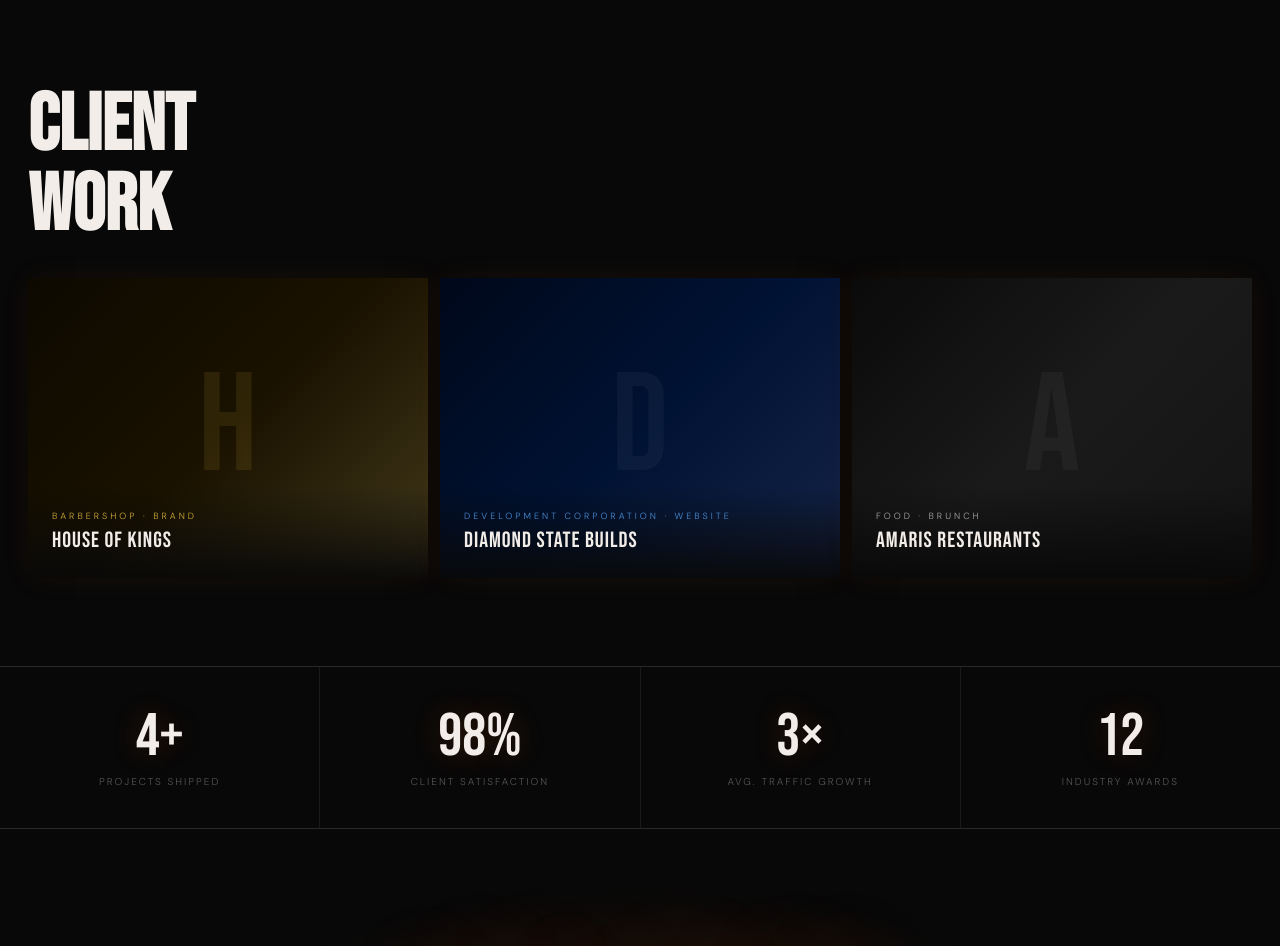
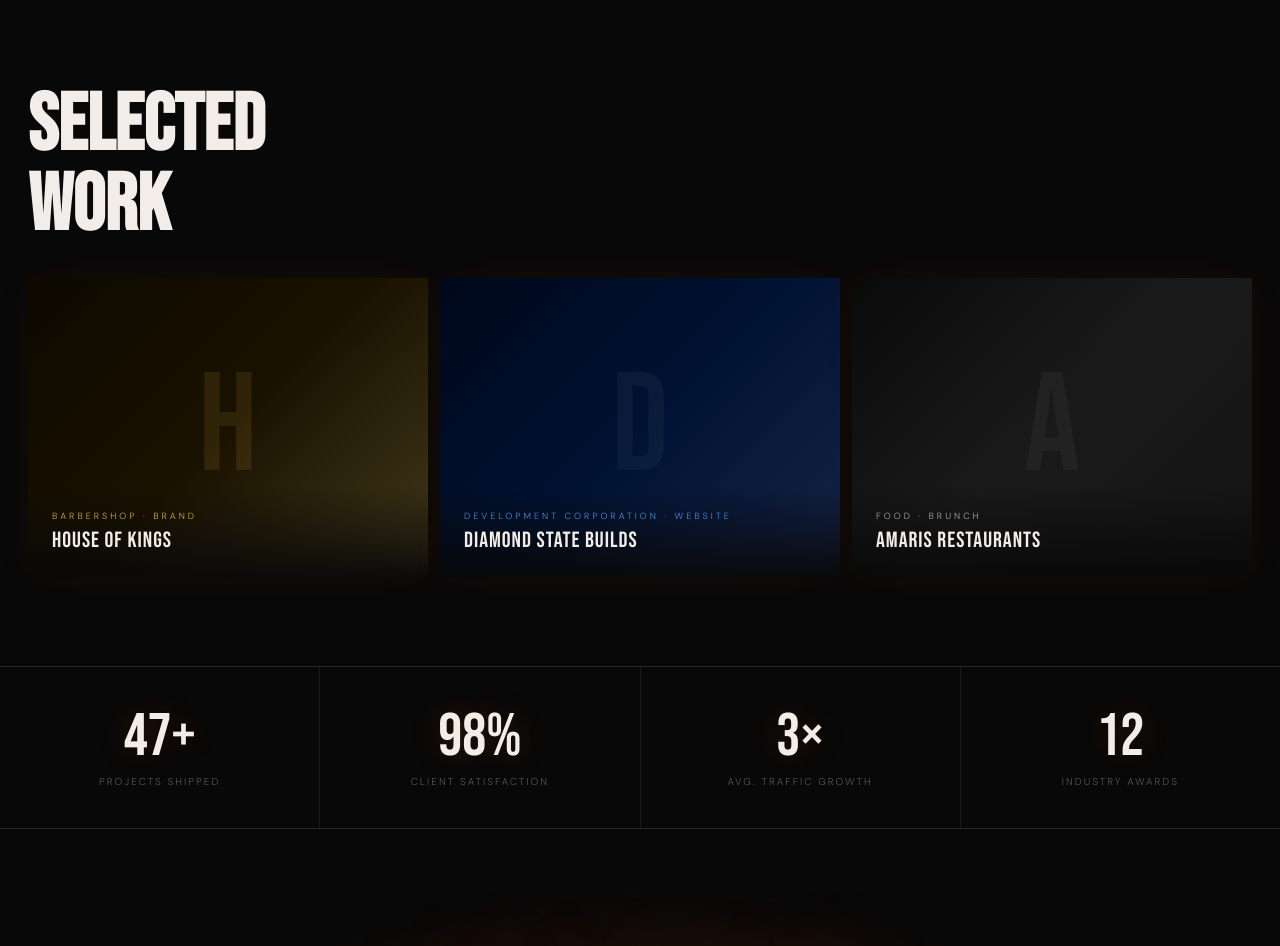
Before and after one commit to srtxrp/Frmwrk, a plain HTML site: page index.html in a window 1280 px wide. Shown: the part 1428-2374 px from the top of the page. Drawn offline with Linux system fonts and the light colour scheme.

Commit message:
Update logo and project statistics in index.html

```diff
--- a/index.html
+++ b/index.html
@@ -160,7 +160,7 @@ footer{padding:36px 28px;background:#080808;border-top:1px solid rgba(255,255,25
 <body>
 
 <nav id="nav">
-  <span class="logo">srtx<span>rp</span></span>
+  <span class="logo" onclick="window.scrollTo({top:0,behavior:'smooth'})" style="cursor:pointer;">srtx<span>rp</span></span>
   <ul class="nav-links" id="navLinks">
     <li><a onclick="scrollTo2('services');return false;">Services</a></li>
     <li><a onclick="scrollTo2('work');return false;">Work</a></li>
@@ -216,7 +216,7 @@ footer{padding:36px 28px;background:#080808;border-top:1px solid rgba(255,255,25
 
 <section class="work-section" id="work">
   <div class="work-header reveal">
-    <h2 class="work-title">Client<br>Work</h2>
+    <h2 class="work-title">Selected<br>Work</h2>
   </div>
 
   <div class="projects-grid">
@@ -228,7 +228,7 @@ footer{padding:36px 28px;background:#080808;border-top:1px solid rgba(255,255,25
 </section>
 
 <div class="stats-section">
-  <div class="stat reveal"><div class="stat-num">4+</div><div class="stat-label">Projects Shipped</div></div>
+  <div class="stat reveal"><div class="stat-num">47+</div><div class="stat-label">Projects Shipped</div></div>
   <div class="stat reveal"><div class="stat-num">98%</div><div class="stat-label">Client Satisfaction</div></div>
   <div class="stat reveal"><div class="stat-num">3×</div><div class="stat-label">Avg. Traffic Growth</div></div>
   <div class="stat reveal"><div class="stat-num">12</div><div class="stat-label">Industry Awards</div></div>
```
